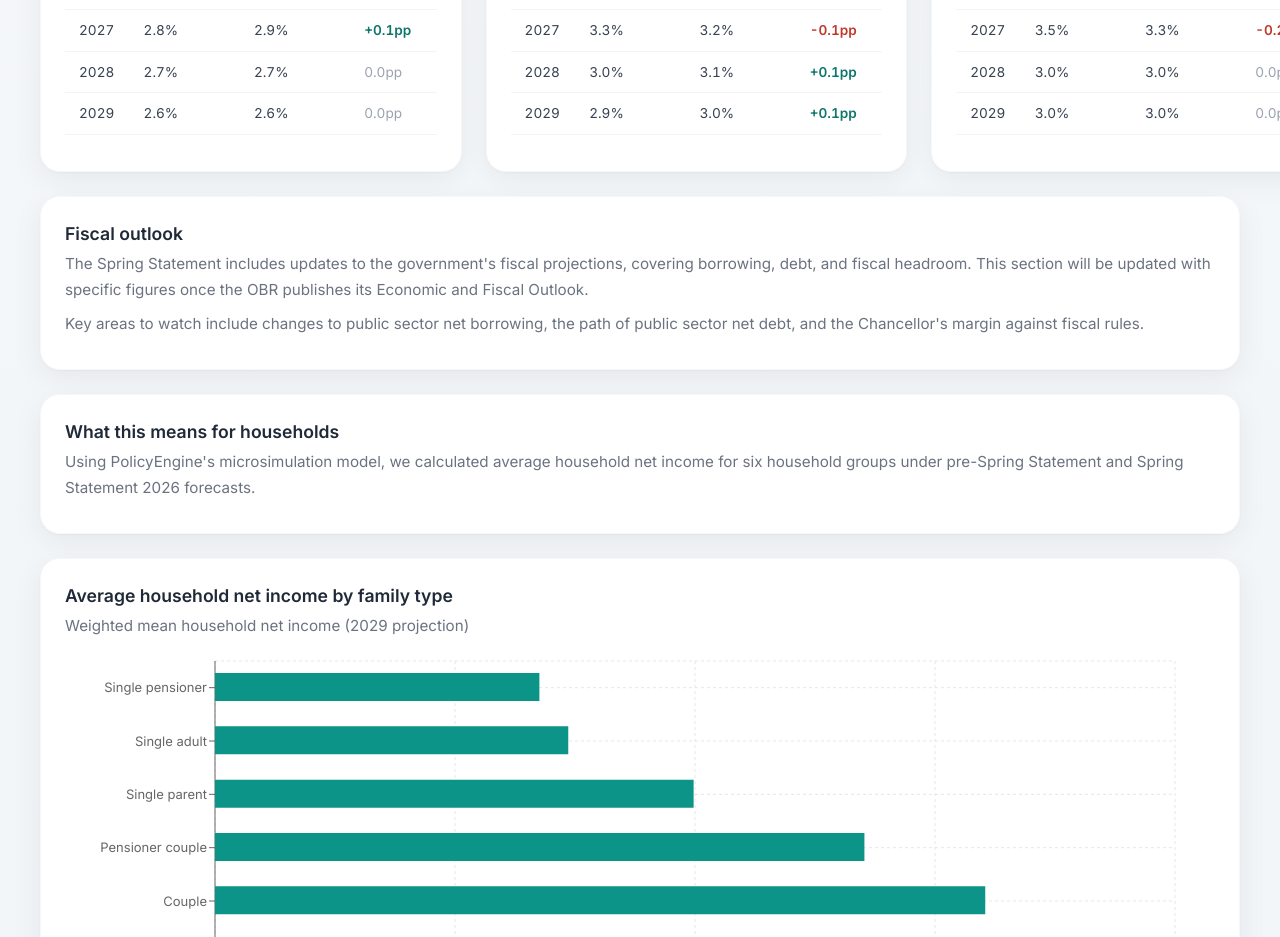
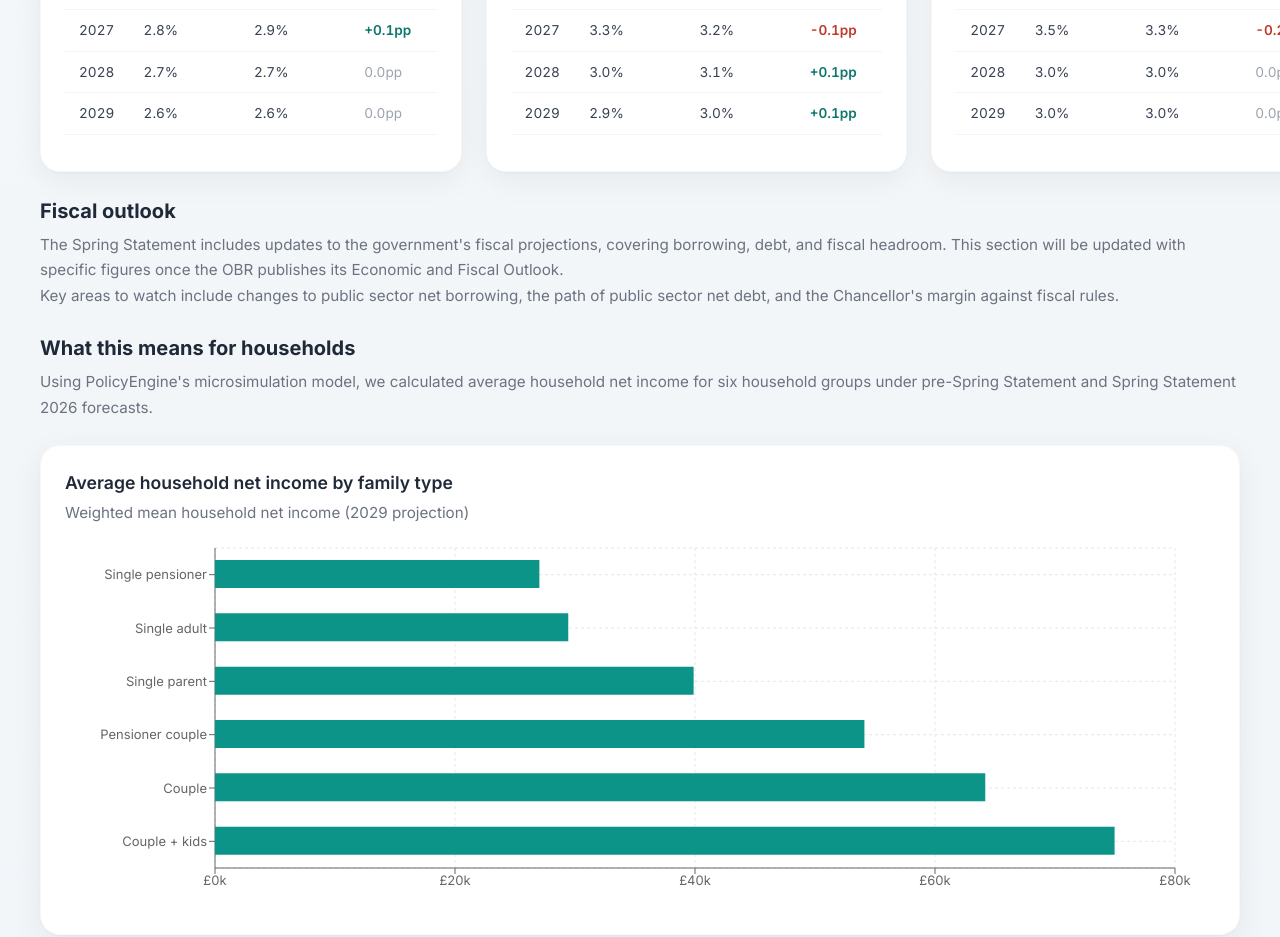
Before and after one commit to PolicyEngine/uk-spring-statement-analysis, a React (Vite) app in the folder dashboard/: page / in a window 1280 px wide. Shown: the part 1920-2857 px from the top of the page. Built offline with nearby package versions, Linux system fonts and the light colour scheme.

Commit message:
Remove boxes from Fiscal outlook and Household headings
Use plain section-heading instead of section-card for both.

Co-Authored-By: Claude Opus 4.6 <noreply@anthropic.com>

```diff
--- a/dashboard/src/components/FiscalOutlook.jsx
+++ b/dashboard/src/components/FiscalOutlook.jsx
@@ -1,6 +1,6 @@
 export default function FiscalOutlook() {
   return (
-    <div className="section-card" style={{ animationDelay: "0.3s" }}>
+    <div className="section-heading" style={{ animationDelay: "0.3s" }}>
       <h2>Fiscal outlook</h2>
       <p>
         The Spring Statement includes updates to the government's fiscal
--- a/dashboard/src/components/HouseholdImpact.jsx
+++ b/dashboard/src/components/HouseholdImpact.jsx
@@ -107,7 +107,7 @@ export default function HouseholdImpact({ stats, comparison }) {
 
   return (
     <>
-      <div className="section-card" style={{ animationDelay: "0.35s" }}>
+      <div className="section-heading" style={{ animationDelay: "0.35s" }}>
         <h2>What this means for households</h2>
         <p>
           Using PolicyEngine's microsimulation model, we calculated average
```
